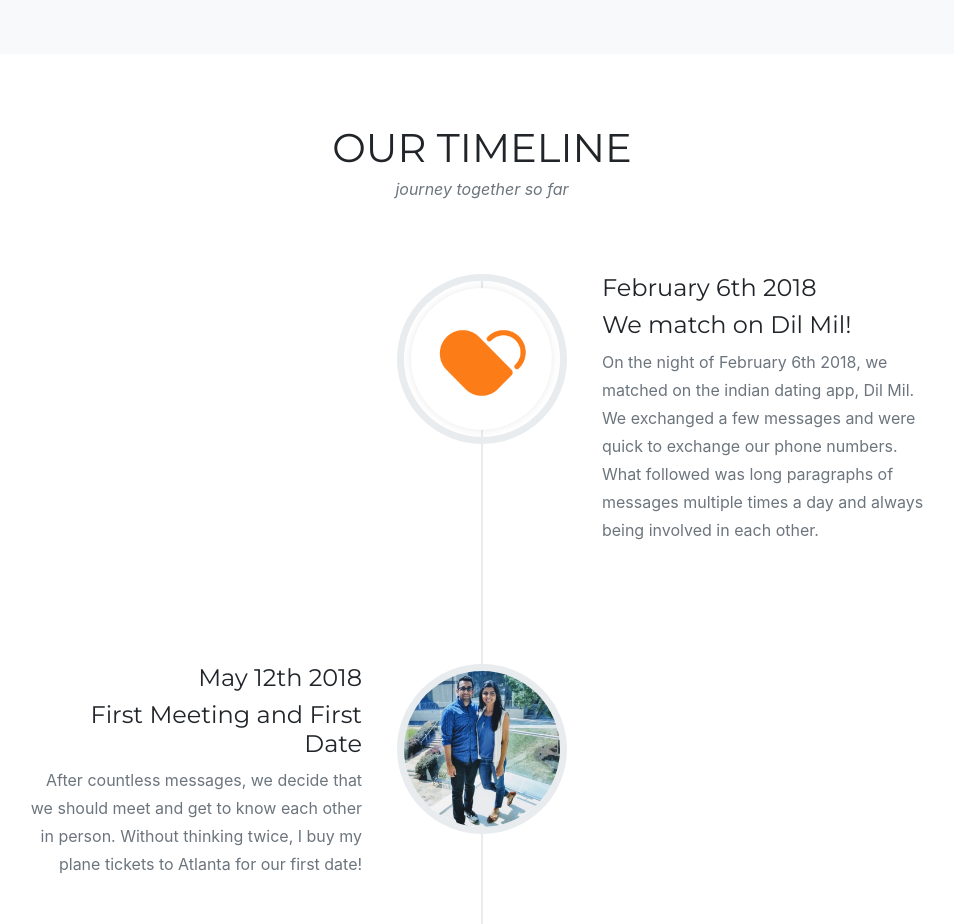
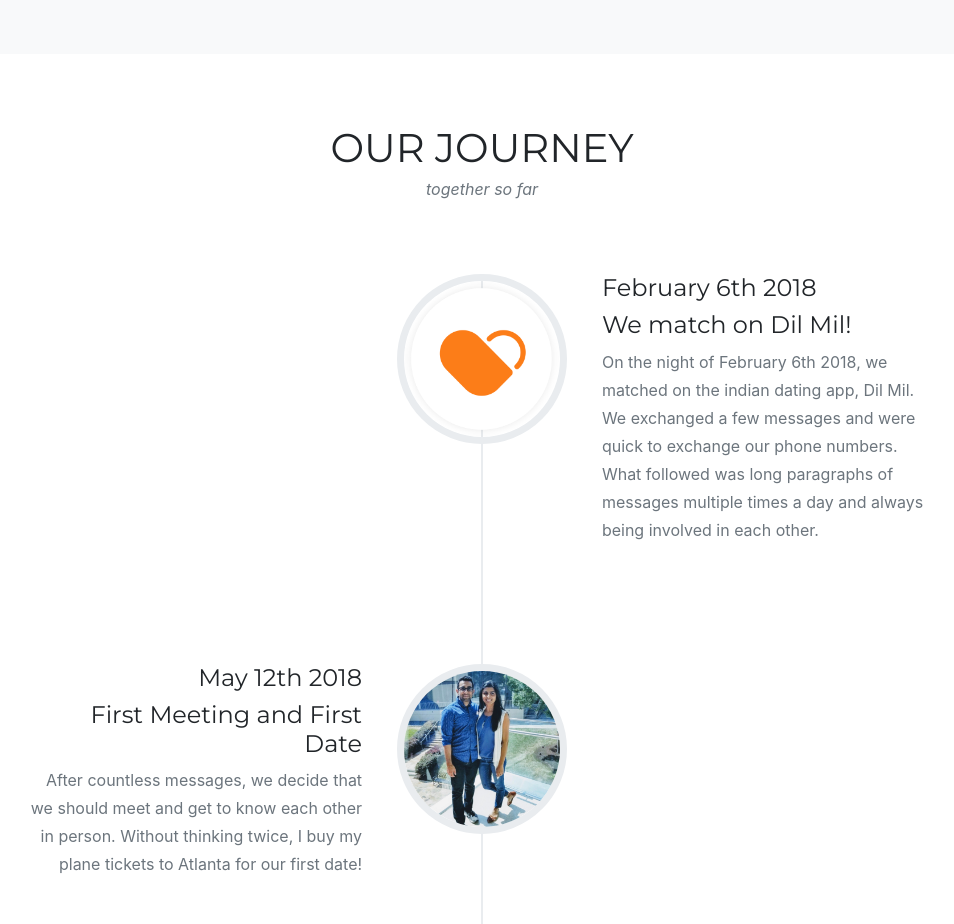
Before and after one commit to patel-jeel92/patel-jeel92.github.io, a website with bundled scripts: page index.html in a window 1280 px wide. Shown: the part 1740-2664 px from the top of the page, without its empty margins (158-1112 px from the left). Built offline with nearby package versions, Linux system fonts and the light colour scheme; a web font is replaced by a local one.

Commit message:
Update timeline heading

```diff
--- a/index.html
+++ b/index.html
@@ -166,8 +166,8 @@
     <div class="container">
       <div class="row">
         <div class="col-lg-12 text-center">
-          <h2 class="section-heading text-uppercase">Our Timeline</h2>
-          <h3 class="section-subheading text-muted">journey together so far </h3>
+          <h2 class="section-heading text-uppercase">Our journey</h2>
+          <h3 class="section-subheading text-muted">together so far </h3>
         </div>
       </div>
       <div class="row">
```
